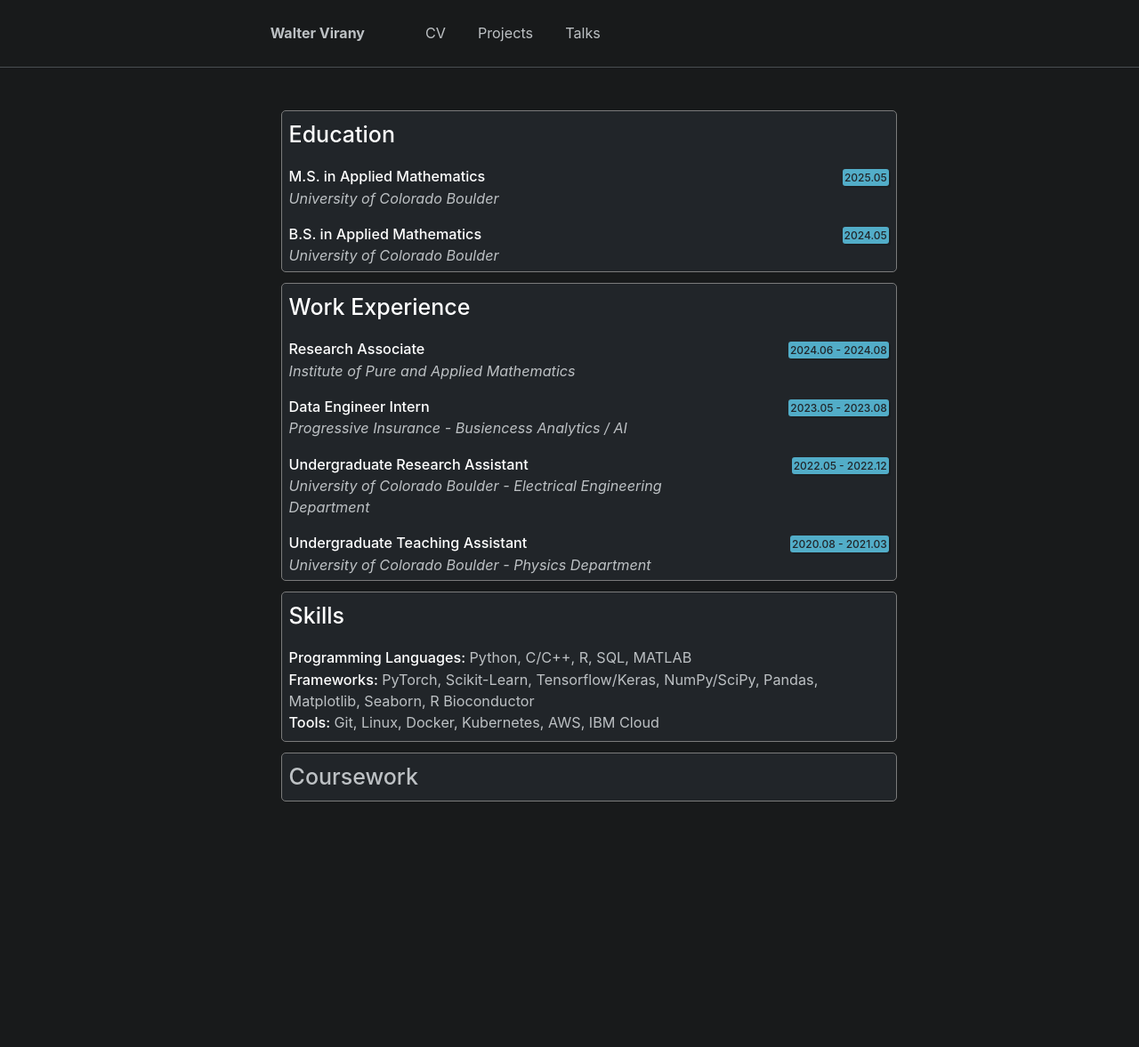
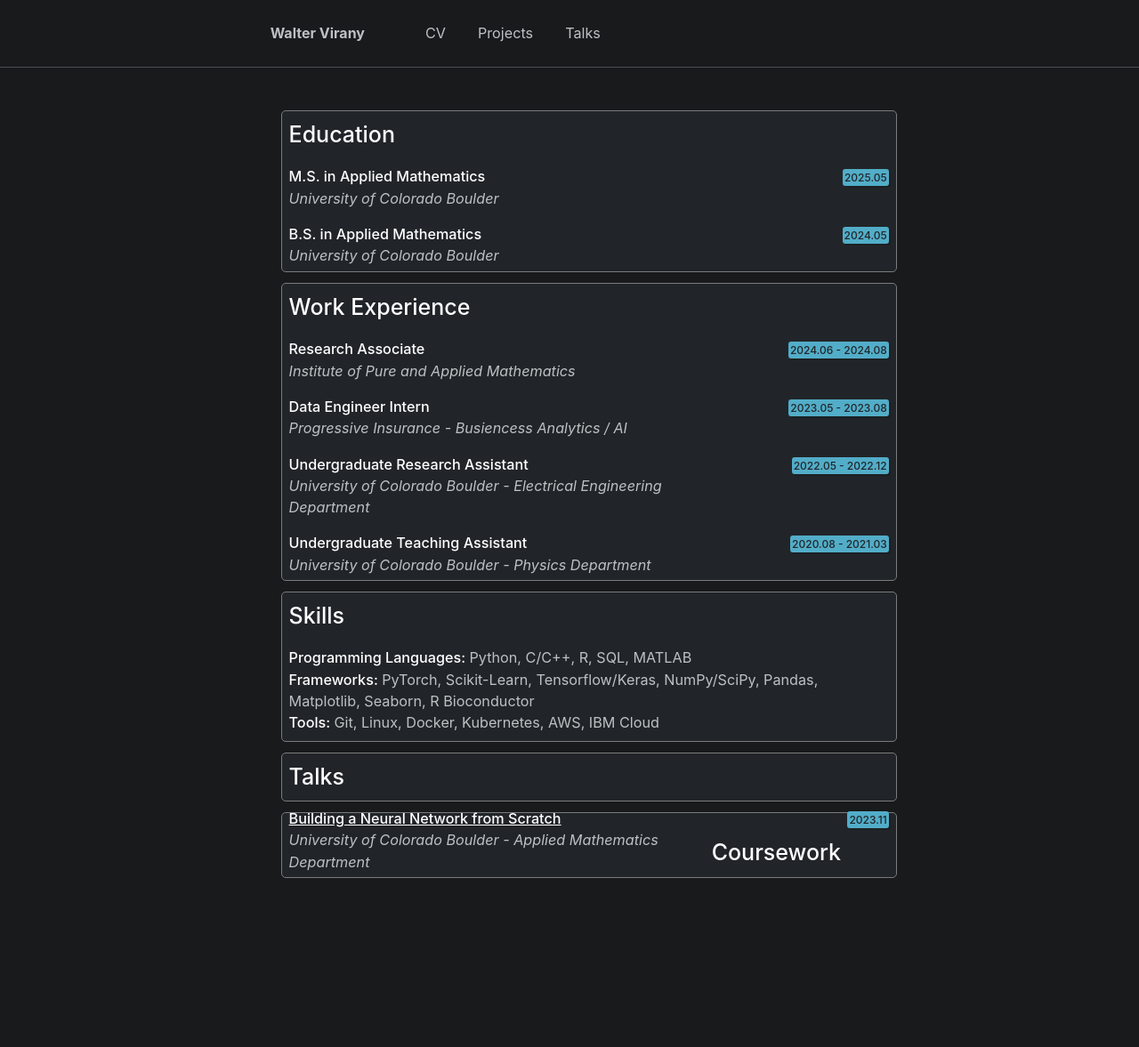
Before and after one commit to wvirany/wvirany.github.io, a Jekyll site: the page built from _pages/cv.html, in a window 1280 px wide. Shown: the whole page at 89% size. Built offline with Jekyll 4.4.1, drawn with Linux system fonts in a browser that asks for light colours; before the commit the page ends 1091 px from its top, so only the background shows below that.

Commit message:
Update cv.html

```diff
--- a/_pages/cv.html
+++ b/_pages/cv.html
@@ -170,7 +170,22 @@
     -->
 
     <div class="cv">
-        <div style="font-size:25px; font-weight:450; padding:8px">Coursework</div>
+        <div style="font-size:25px; font-weight:450; padding:8px; color:white;">Talks</div>
+
+        <div class="row">
+            <div class="column left">
+                <a href="/talks/building_neural_net" style="font-weight: 450; color:white;">Building a Neural Network from Scratch</a>
+                <br>
+                <i>University of Colorado Boulder - Applied Mathematics Department</i>
+            </div>
+            <div class="column right">
+                <span class="label date">2023.11</span>
+            </div>
+        </div>
+    </div>
+
+    <div class="cv">
+        <div style="font-size:25px; font-weight:450; padding:8px; color:white;">Coursework</div>
     </div>
 
     <!--
```
